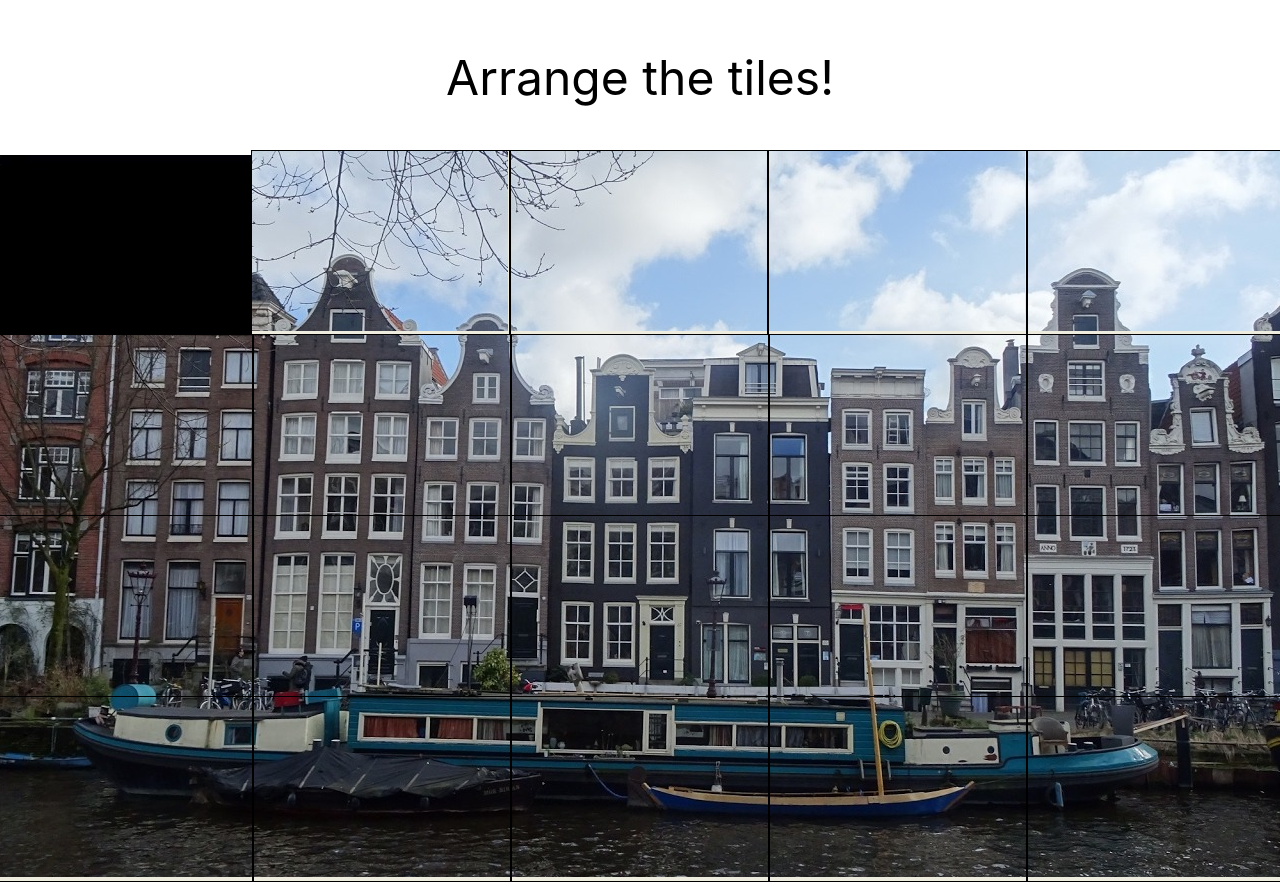
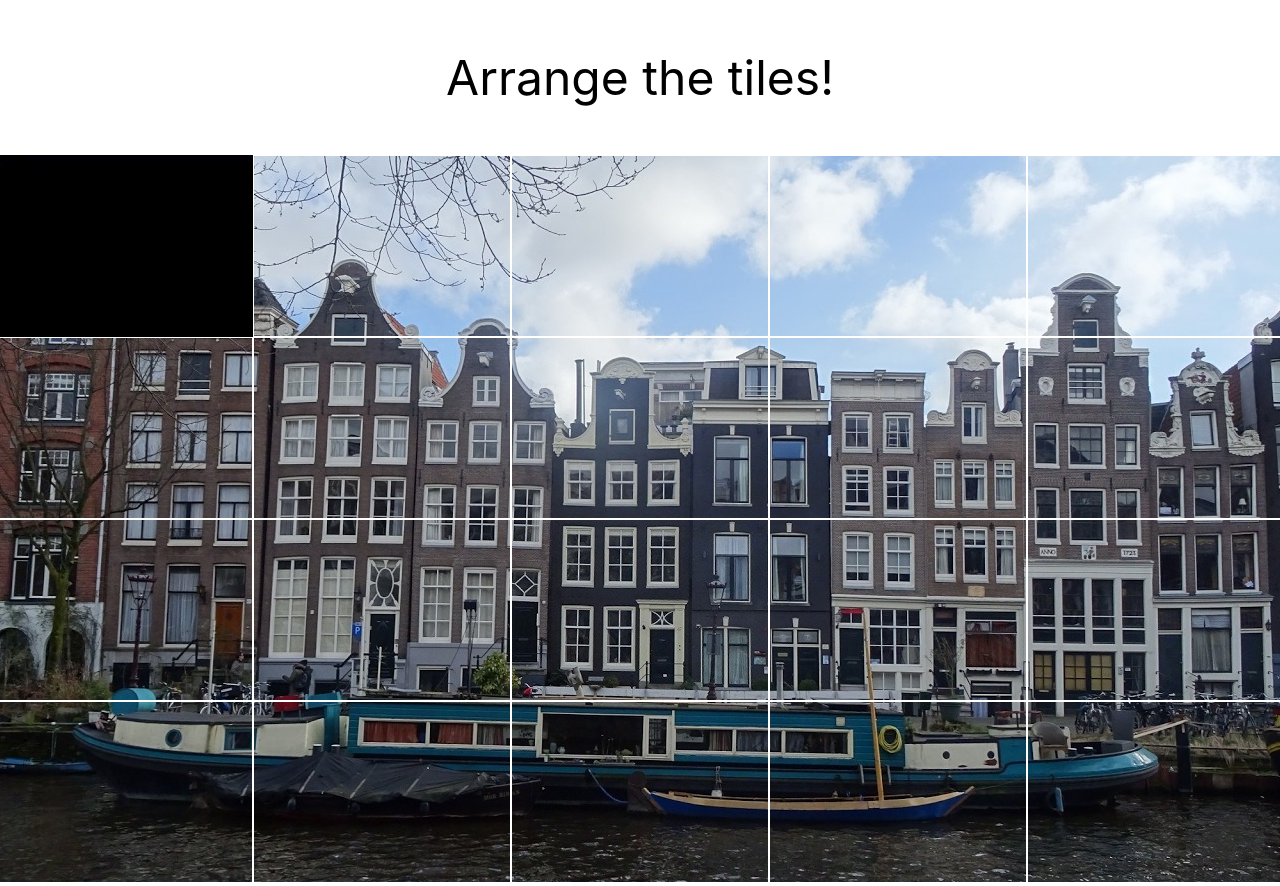
Before and after one commit to reposman33/sliding-puzzle, a React (Create React App) app: page / in a window 1280 px wide. Built offline with nearby package versions, Linux system fonts and the light colour scheme.

Commit message:
CSS: weed out redundant rules.

```diff
--- a/src/components/board.scss
+++ b/src/components/board.scss
@@ -1,7 +1,7 @@
+// board dimensions equaL nrOfColummns * img width and nrOfRows * img height
 .board {
 	background-color: black;
 	flex-direction: column;
-	height: auto;
-	padding: 0;
-	width: auto;
+	height: calc(4 * 182px); // 4 rows of images each 180px high + 1px border top & bottom = 728px
+	width: calc(5 * 258px); // 5 columns of images each 256px high + 1px border left & right = 1290px
 }
--- a/src/components/tile.scss
+++ b/src/components/tile.scss
@@ -1,18 +1,7 @@
 .tile {
-	background-color: #eeecdf;
-	border: 1px solid black;
+	border: 1px solid white;
 	cursor: grabbing;
-	display: inline-block;
-	height: 95%;
-	margin-top: -5px;
 	position: relative;
-	width: 24%;
-
-	p {
-		font-size: 3rem;
-		text-align: center;
-		line-height: 1rem;
-	}
 }
 
 .emptyTile {
```
